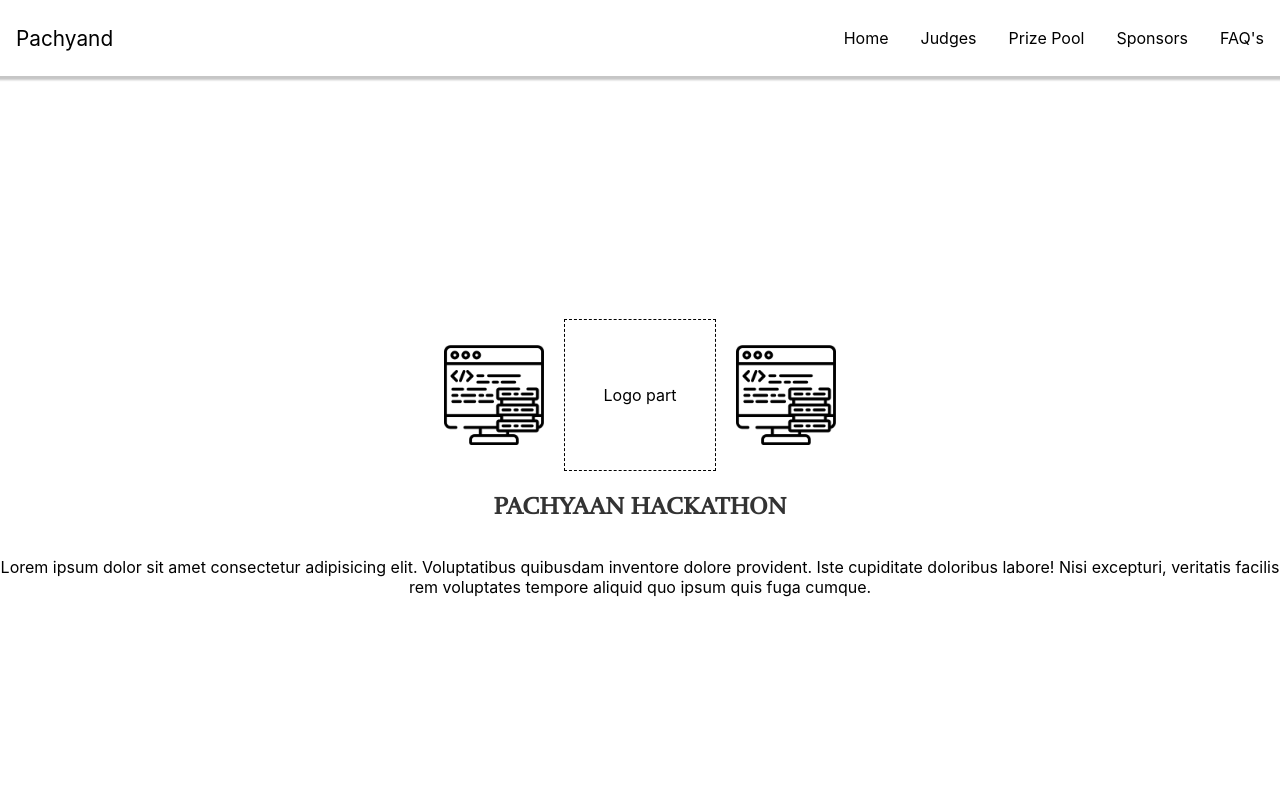
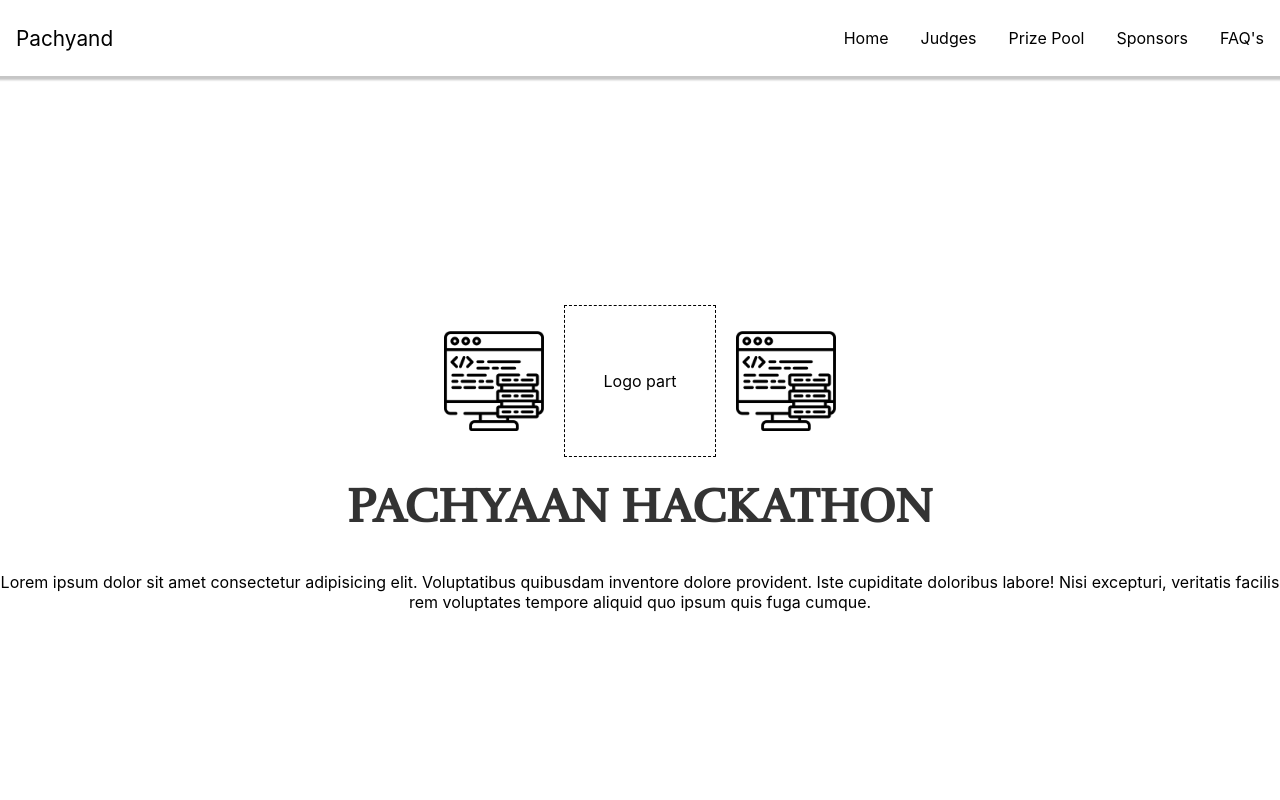
Before and after one commit to i-ces/Pachhyan-Hackathon, a React (Create React App) app: page / in a window 1280 px wide. Shown: the top 800 px of the page. Built offline with nearby package versions, Linux system fonts and the light colour scheme.

Commit message:
some minor ui changes

```diff
--- a/src/components/main.css
+++ b/src/components/main.css
@@ -30,7 +30,7 @@
 
   .title {
     margin: 20px 0;
-    font-size: 24px;
+    font-size: 48px;
     font-weight: bold;
   }
 
```
